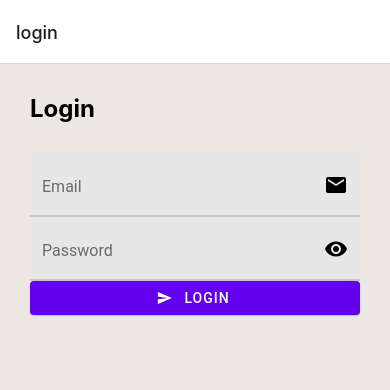
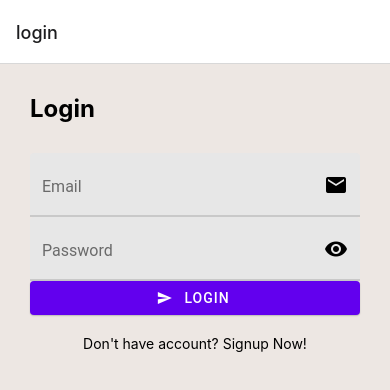
Before and after one commit to CoffeePower100/whatogift-client, a React Native app in the folder whatogift/: screen /login in a window 390 px wide. Shown: the top 390 px of the page. Built offline with nearby package versions, Linux system fonts and the light colour scheme; no server answers.

Commit message:
Updated sign up, login, dashboard preview using firebase auth and firestore database

```diff
--- a/whatogift/App.js
+++ b/whatogift/App.js
@@ -1,29 +1,57 @@
-import React, {useState, useEffect} from 'react';
+import React, {useState, useEffect, useCallback} from 'react';
 import { StyleSheet, Text, View } from 'react-native';
 import { NavigationContainer } from '@react-navigation/native';
 import { TabsNavigator, AccountStack } from './src/navigation';
-
-import * as Location from 'expo-location';
+import AsyncStorage from '@react-native-async-storage/async-storage';
 
 import { Provider } from 'react-redux';
 import ReduxThunk from 'redux-thunk';
 import { combineReducers, applyMiddleware, createStore} from 'redux';
 
+import firebase from './src/utilis/firebaseConfig';
+
 import reducers from './store/reducers';
+
+
 const rootReducer = combineReducers({
   appReducer : reducers
 });
 const store = createStore(rootReducer, applyMiddleware(ReduxThunk));
 
+
+
 export default function App() {
 
+  const [token, setToken] = useState('');
   const [isLogin, setIsLogin] = useState(false);
+
+  const getDataFromAsync = useCallback(async () => {
+    const dataFromAsync = await AsyncStorage.getItem('Account');
+    if (dataFromAsync != null) {
+      const data = JSON.parse(dataFromAsync);
+      setToken(data.token);
+      setIsLogin(true);
+    }
+  }, [setToken])
+
+  useEffect(() => {
+    getDataFromAsync();
+  }, [getDataFromAsync])
+
+  const [isAuth, setIsAuth] = useState(false);
+  if (firebase.apps.length) {
+    firebase.auth().onAuthStateChanged((user) => {
+      setIsAuth(!!user);
+    })
+  }
+
+
 
   return (
     <Provider store = {store}>
       <NavigationContainer>
         {
-          isLogin ? (<TabsNavigator />) : (<AccountStack />)
+          isAuth ? (<TabsNavigator />) : (<AccountStack />)
         }
       </NavigationContainer>
     </Provider>
--- a/whatogift/package.json
+++ b/whatogift/package.json
@@ -9,6 +9,7 @@
     "web": "expo start --web"
   },
   "dependencies": {
+    "@miblanchard/react-native-slider": "^2.1.0",
     "@react-native-async-storage/async-storage": "^1.17.11",
     "@react-navigation/material-bottom-tabs": "^6.2.4",
     "@react-navigation/native": "^6.0.13",
@@ -16,6 +17,7 @@
     "expo": "~46.0.16",
     "expo-location": "~14.3.0",
     "expo-status-bar": "~1.4.0",
+    "firebase": "^8.6.1",
     "react": "18.0.0",
     "react-native": "0.69.6",
     "react-native-paper": "^4.12.5",
--- a/whatogift/src/screens/account/Login.js
+++ b/whatogift/src/screens/account/Login.js
@@ -1,15 +1,18 @@
 import react, {useState, useEffect} from "react";
-import {View,Text, ActivityIndicator, Alert} from 'react-native';
+import {View,Text, TouchableOpacity, ActivityIndicator, Alert} from 'react-native';
 import Style from '../../utilis/AppStyle';
-import {TextInput, Button } from 'react-native-paper';
+import {TextInput, Button} from 'react-native-paper';
 import Colors from '../../utilis/AppColors.js';
 import AsyncStorage from '@react-native-async-storage/async-storage';
-
 import * as actions from '../../../store/actions';
 import {useDispatch} from 'react-redux';
 
+import firebase from '../../utilis/firebaseConfig';
+
 const Login = () => {
 
+
+    const [loginView, setLoginView] = useState(true);
     const [email, setEmail] = useState('');
     const [password, setPassword] = useState('');
     const [isLoading, setIsLoading] = useState(false);
@@ -22,33 +25,92 @@ const Login = () => {
         }
     },[errorMsg])
 
+
     const login = async() => {
-        if (email != '' && password != '')
-        {
-            setIsLoading(true);
-            const action = actions.login(email, password);
-            try
-            {
-                dispatch(action);
+        setIsLoading(true);
+        if(email != '' && password != ''){
+            //const action = actions.login(email,password);
+            try {
+                //dispatch(action);
                 setIsLoading(false);
-            }
-            catch (error)
-            {
+            } catch (error) {
 
             }
+        } else {
+            setIsLoading(false);
+            setErrorMsg('Email and password are required');
         }
-        else
-        {
+    }
+    const signup = async() => {
+        setIsLoading(true);
+        if(email != '' && password != ''){
+
+            //const action = actions.login(email,password);
+            try {
+                const user = await firebase.auth().createUserWithEmailAndPassword(email,password);
+                //dispatch(action);
+                setIsLoading(false);
+            } catch (error) {
+
+            }
+        } else {
             setIsLoading(false);
             setErrorMsg('Email and password are required');
         }
     }
 
+
+    // const login = async() => {
+    //     setIsLoading(true);
+    //     if(email != '' && password != ''){
+    //         const action = actions.login(email,password);
+    //         try {
+    //             dispatch(action);
+    //             setIsLoading(false);
+    //         } catch (error) {
+
+    //         }
+    //     } else {
+    //         setIsLoading(false);
+    //         setErrorMsg('Email and password are required');
+    //     }
+    // }
+
+
     return(
         <View style={Style.container}>
 
-            <Text style={{fontSize:24, fontWeight:'700', marginBottom:30}}>Login</Text>
+        {
+            loginView ? (
+                <View>
+                            <Text style={{fontSize:24, fontWeight:'700', marginBottom:30}}>Login</Text>
+                            <TextInput
+                                value={email} onChangeText={text => {setEmail(text)}}
+                                label="Email"
+                                keyboardType="email-address"
+                                autoCapitalize="none"
+                                right={<TextInput.Icon icon="email" />}
+                            />
 
+                            <TextInput
+                                value={password} onChangeText={text => {setPassword(text)}}
+                                label="Password"
+                                keyboardType="default"
+                                autoCapitalize="none"
+                                secureTextEntry
+                                right={<TextInput.Icon icon="eye" />}
+                            />
+                            {
+                                isLoading ? (<ActivityIndicator color={Colors.ocean} size="large" />)
+                                : (<Button icon="send" mode="contained" onPress={login}>LOGIN</Button>)
+                            }
+                            <TouchableOpacity onPress={() => {setLoginView(false)}} style={{width:'100%', alignItems:'center', marginTop:20}}>
+                                <Text>Don't have account? Signup Now!</Text>
+                            </TouchableOpacity>
+                </View>
+            ) : (
+                <View>
+            <Text style={{fontSize:24, fontWeight:'700', marginBottom:30}}>Signup</Text>
             <TextInput
                 value={email} onChangeText={text => {setEmail(text)}}
                 label="Email"
@@ -65,12 +127,19 @@ const Login = () => {
                 secureTextEntry
                 right={<TextInput.Icon icon="eye" />}
             />
-
             {
                 isLoading ? (<ActivityIndicator color={Colors.ocean} size="large" />)
-                : (<Button icon="send" mode="contained" onPress={login}>LOGIN</Button>)
+                : (<Button icon="send" mode="contained" onPress={signup}>SIGN UP</Button>)
             }
 
+                    <TouchableOpacity onPress={() => {setLoginView(true)}} style={{width:'100%', alignItems:'center', marginTop:20}}>
+                        <Text>Back to login</Text>
+                    </TouchableOpacity>
+
+
+                </View>
+            )
+        }
 
 
         </View>
--- a/whatogift/src/screens/dashboard/index.js
+++ b/whatogift/src/screens/dashboard/index.js
@@ -6,7 +6,10 @@ import AsyncStorage from '@react-native-async-storage/async-storage';
 import MaterialIcons from 'react-native-vector-icons/MaterialIcons';
 import Colors from '../../utilis/AppColors';
 
+import firebase from "../../utilis/firebaseConfig";
+
 const Dashboard = (props) => {
+    const user = firebase.auth().currentUser();
 
     const [token, setToken] = useState('');
 
@@ -27,7 +30,7 @@ const Dashboard = (props) => {
 
     return(
         <View style={Style.container}>
-            <Text>Dashboard</Text>
+            <Text>{user.email}</Text>
             <Button onPress={() => {props.navigation.navigate('test')}} title='Go TO TEST' />
         </View>
     )
--- a/whatogift/src/screens/gifts/index.js
+++ b/whatogift/src/screens/gifts/index.js
@@ -1,11 +1,30 @@
-import React from 'react'
+import React, {useState} from 'react';
+import Slider from "@miblanchard/react-native-slider";
 import { View, Text} from 'react-native';
 import Style from '../../utilis/AppStyle';
 
+
 const Gifts = () => {
+
+    const relativeNames = ["closest", "almost closest", "close", "a bit close", "unrelated"];
+
+    const [gender, setGender] = useState(null);
+    const [budgetRange, setBudgetRange] = useState({}); //Object min max
+    const [events, setEvents] = useState([]); // Collection
+    const [interest, setInterest] = useState([]); // Collection
+    const [age, setAge] = useState(0);
+    const [location, setLocation] = useState({})
+    const [related, setRelated] = useState(1); //Add label
+
+
     return(
         <View style={Style.container}>
-            <Text>Gifts</Text>
+            <Slider
+                value={related}
+                step = {1}
+                maximumValue = {5}
+                onValueChange={value => setRelated(value)} />
+            <Text> Value: relativeNames {related}</Text>
         </View>
     )
 }
--- /dev/null
+++ b/whatogift/src/utilis/firebaseConfig.js
@@ -0,0 +1,15 @@
+import firebase from "firebase";
+import 'firebase/auth';
+import 'firebase/firestore';
+
+const firebaseConfig = {
+    apiKey: "AIzaSyDiU4-Prz_d1Gc9r3Q01r3erwLJ4T4y5Kk",
+    authDomain: "testproj-93a7c.firebaseapp.com",
+    projectId: "testproj-93a7c",
+    storageBucket: "testproj-93a7c.appspot.com",
+    messagingSenderId: "7819622082502",
+    appId: "1:7819622082502:web:8b719ac74016f920873fc7"
+};
+
+firebase.initializeApp(firebaseConfig);
+export default firebase;
--- a/whatogift/store/actions.js
+++ b/whatogift/store/actions.js
@@ -11,7 +11,7 @@ export const loginDispatch = (data) => {
 export const login = (email, password) => {
     return async dispatch => {
         try {
-            const url = 'http://10.70.1.241:3001/api/account/login';
+            const url = 'http://10.70.2.9:3001/api/account/login';
             const request = await fetch(url, {
                 method: 'post',
                 headers: {'Content-Type' : 'application/json'},
```
Also changed, not shown: whatogift/exc.txt, 1 other file (tests, documents, lock files or other folders).
